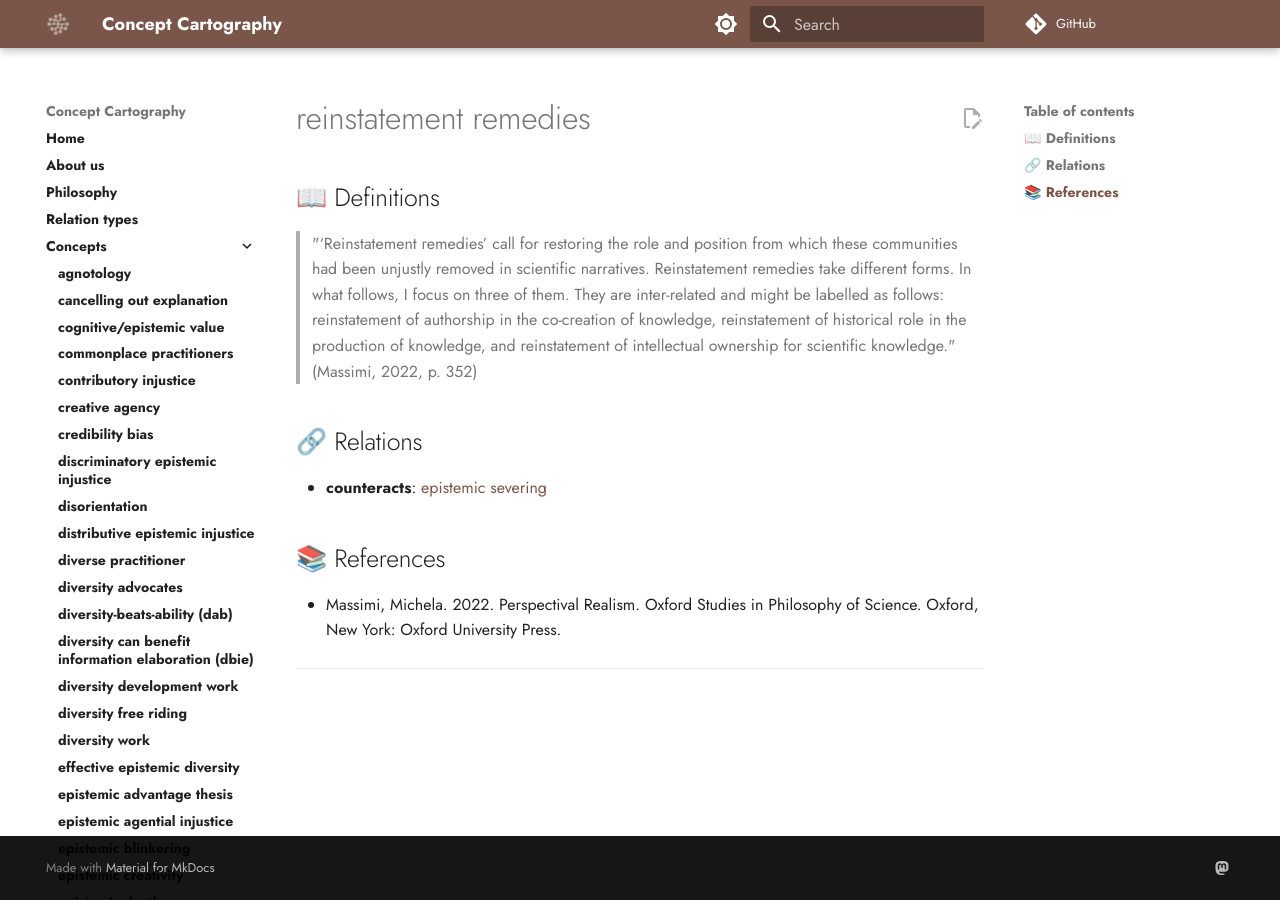
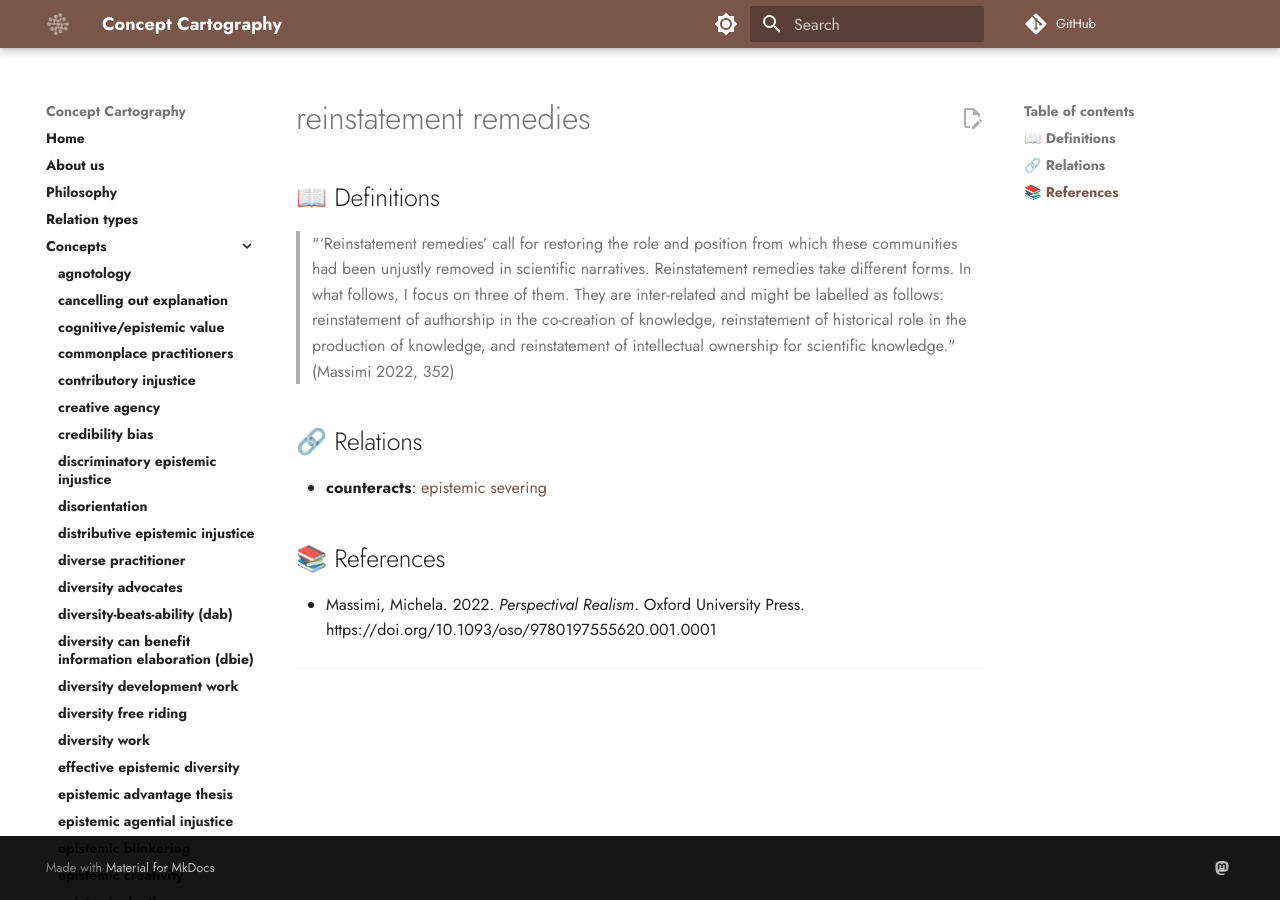
Before and after one commit to conceptcartography/conceptcartography, an MkDocs documentation site: the page built from docs/concepts/reinstatement-remedies.md, in a window 1280 px wide. Built offline with MkDocs 1.6.1 and Material for MkDocs 9.7.7, drawn with Linux system fonts in a browser that asks for light colours; comment, search, counter and statistics services are not loaded; the version menu is left out.

Commit message:
Update reinstatement-remedies.md
updated reference

```diff
--- a/docs/concepts/reinstatement-remedies.md
+++ b/docs/concepts/reinstatement-remedies.md
@@ -2,7 +2,7 @@
 
 ## 📖 Definitions
 
-> "‘Reinstatement remedies’ call for restoring the role and position from which these communities had been unjustly removed in scientific narratives. Reinstatement remedies take different forms. In what follows, I focus on three of them. They are inter-related and might be labelled as follows: reinstatement of authorship in the co-creation of knowledge, reinstatement of historical role in the production of knowledge, and reinstatement of intellectual ownership for scientific knowledge." (Massimi, 2022, p. 352)
+> "‘Reinstatement remedies’ call for restoring the role and position from which these communities had been unjustly removed in scientific narratives. Reinstatement remedies take different forms. In what follows, I focus on three of them. They are inter-related and might be labelled as follows: reinstatement of authorship in the co-creation of knowledge, reinstatement of historical role in the production of knowledge, and reinstatement of intellectual ownership for scientific knowledge." (Massimi 2022, 352)
 
 ## 🔗 Relations
 
@@ -10,7 +10,7 @@
 
 ## 📚 References
 
-- Massimi, Michela. 2022. Perspectival Realism. Oxford Studies in Philosophy of Science. Oxford, New York: Oxford University Press.
+- Massimi, Michela. 2022. _Perspectival Realism_. Oxford University Press. https://doi.org/10.1093/oso/9780197555620.001.0001
 
 ---
 
```
